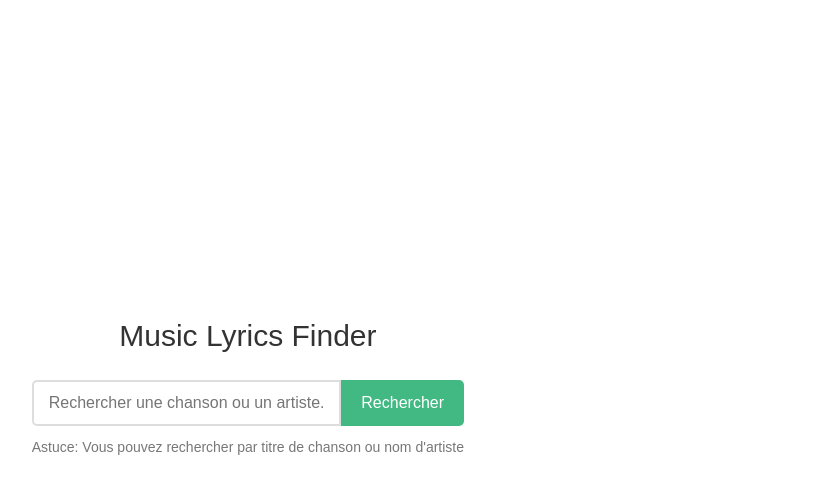
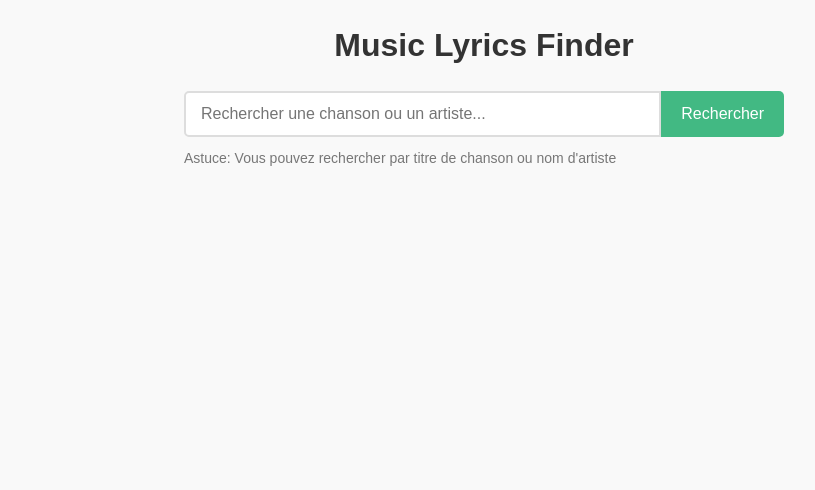
Before and after one commit to OUSSAMAEDDERKAOUI/Lyrico-Vue, a Vue app: page / in a window 1280 px wide. Shown: the top 490 px of the page, without its empty margins (156-971 px from the left). Built offline with nearby package versions, Linux system fonts and the light colour scheme.

Commit message:
l'ajout de style css dans main.css

```diff
--- a/src/assets/main.css
+++ b/src/assets/main.css
@@ -1,35 +1,45 @@
-@import './base.css';
-
-#app {
-  max-width: 1280px;
-  margin: 0 auto;
-  padding: 2rem;
-  font-weight: normal;
+/* Reset et styles de base */
+* {
+  box-sizing: border-box;
+  margin: 0;
+  padding: 0;
 }
 
-a,
-.green {
-  text-decoration: none;
-  color: hsla(160, 100%, 37%, 1);
-  transition: 0.4s;
-  padding: 3px;
+body {
+  font-family: 'Arial', sans-serif;
+  line-height: 1.6;
+  color: #333;
+  background-color: #f9f9f9;
 }
 
-@media (hover: hover) {
-  a:hover {
-    background-color: hsla(160, 100%, 37%, 0.2);
-  }
+/* Variables de couleur globales */
+:root {
+  --primary-color: #42b983;
+  --primary-dark: #3aa876;
+  --text-color: #333;
+  --text-light: #777;
+  --border-color: #eee;
+  --bg-light: #f9f9f9;
+  --bg-white: #fff;
+  --error-color: #e53935;
 }
 
-@media (min-width: 1024px) {
-  body {
-    display: flex;
-    place-items: center;
-  }
+/* Conteneur global */
+.container {
+  max-width: 1200px;
+  margin: 0 auto;
+  padding: 0 20px;
+}
 
-  #app {
-    display: grid;
-    grid-template-columns: 1fr 1fr;
-    padding: 0 2rem;
-  }
+/* Styles d'utilité */
+.text-center {
+  text-align: center;
 }
+
+.mt-20 {
+  margin-top: 20px;
+}
+
+.mb-20 {
+  margin-bottom: 20px;
+}
```
